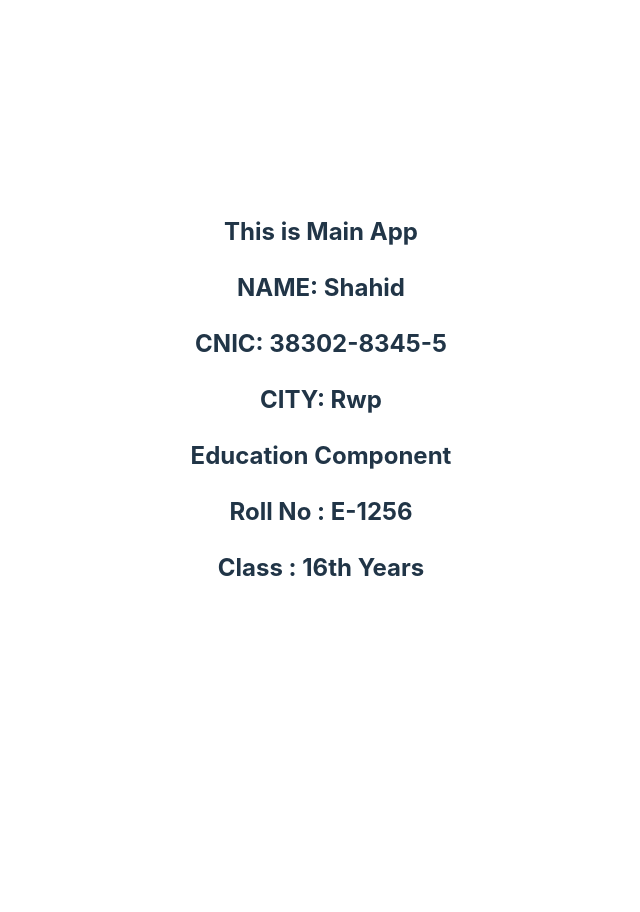
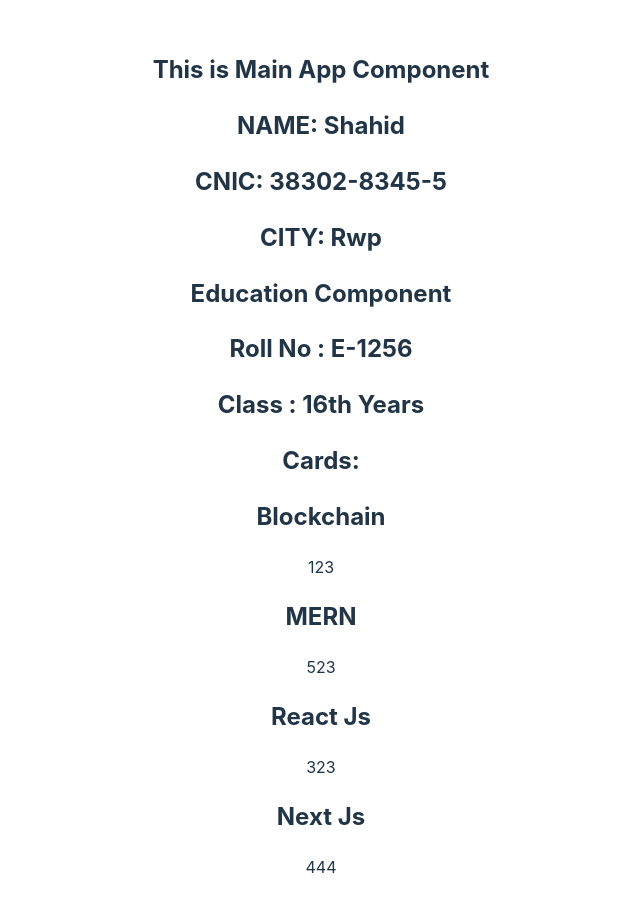
Before and after one commit to ShahidAbbasKhan/Learning-React-Js, a React (Vite) app in the folder demo/: page / in a window 1280 px wide. Shown: the top 912 px of the page, without its empty margins (319-959 px from the left). Before the commit the page ends 800 px from the top, so only its background shows below. Built offline with nearby package versions, Linux system fonts and the light colour scheme.

Commit message:
Card component added

```diff
--- a/demo/src/App.jsx
+++ b/demo/src/App.jsx
@@ -1,18 +1,30 @@
 import "./App.css";
 import Education from "./Education";
 import PersonalInfo from "./Info";
+import Card from "./cards/Card";
 
 function App() {
   const name = "Shahid";
   const cnic = "38302-8345-5";
   const cls = "16th Years";
   const roll = "E-1256";
+  const dataList = [
+    { tech: "Blockchain", techCode: "123" },
+    { tech: "MERN", techCode: "523" },
+    { tech: "React Js", techCode: "323" },
+    { tech: "Next Js", techCode: "444" },
+  ];
+
   return (
     <>
-      <h2> This is Main App</h2>
+      <h2> This is Main App Component</h2>
       <PersonalInfo name={name} cnic={cnic} city=" Rwp" />
       <h2> Education Component</h2>
       <Education userClass={cls} userRollNo={roll} />
+      <h2> Cards:</h2>
+      {dataList.map((card) => (
+        <Card key={card.techCode} tech={card.tech} techCode={card.techCode} />
+      ))}
     </>
   );
 }
--- /dev/null
+++ b/demo/src/cards/Card.jsx
@@ -0,0 +1,12 @@
+const Card = (props) => {
+  return (
+    <>
+      <div>
+        <h2>{props.tech}</h2>
+        <p>{props.techCode}</p>
+      </div>
+    </>
+  );
+};
+
+export default Card;
```
